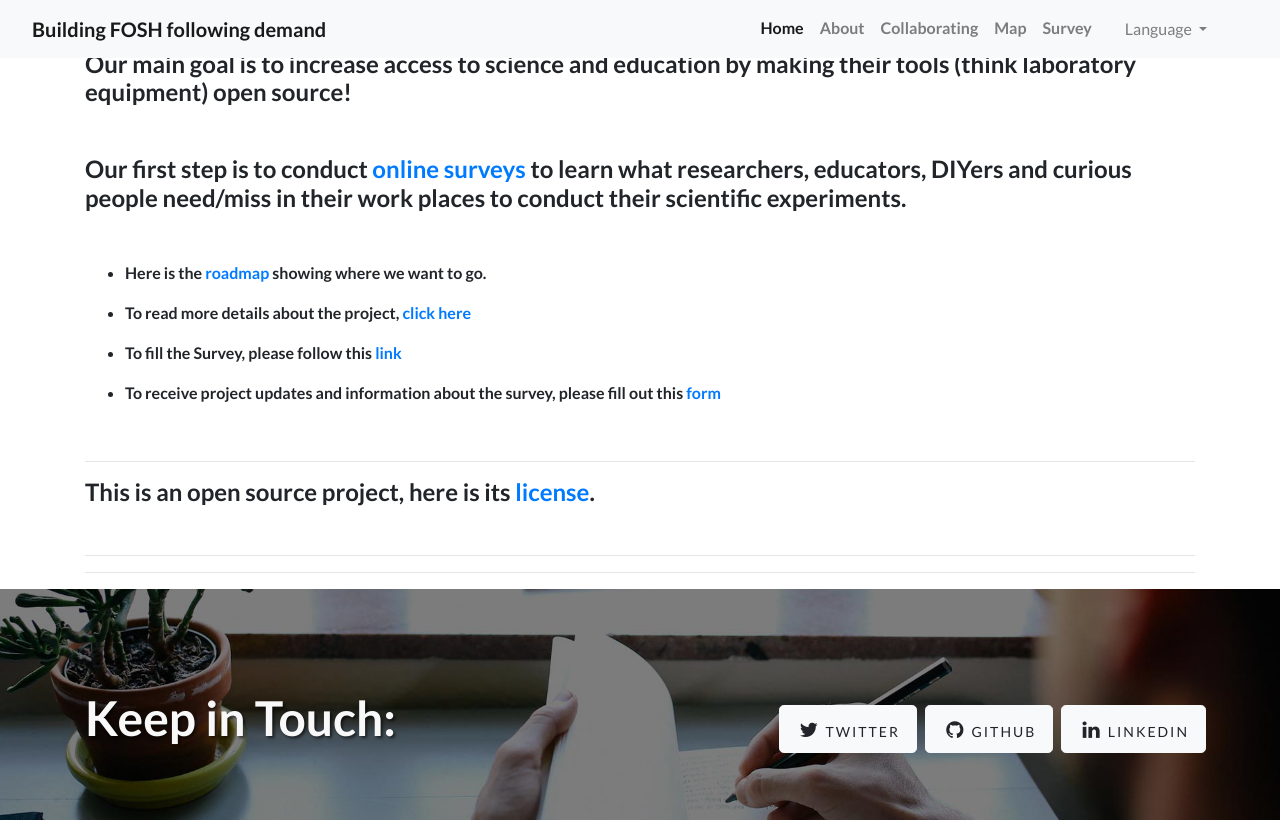
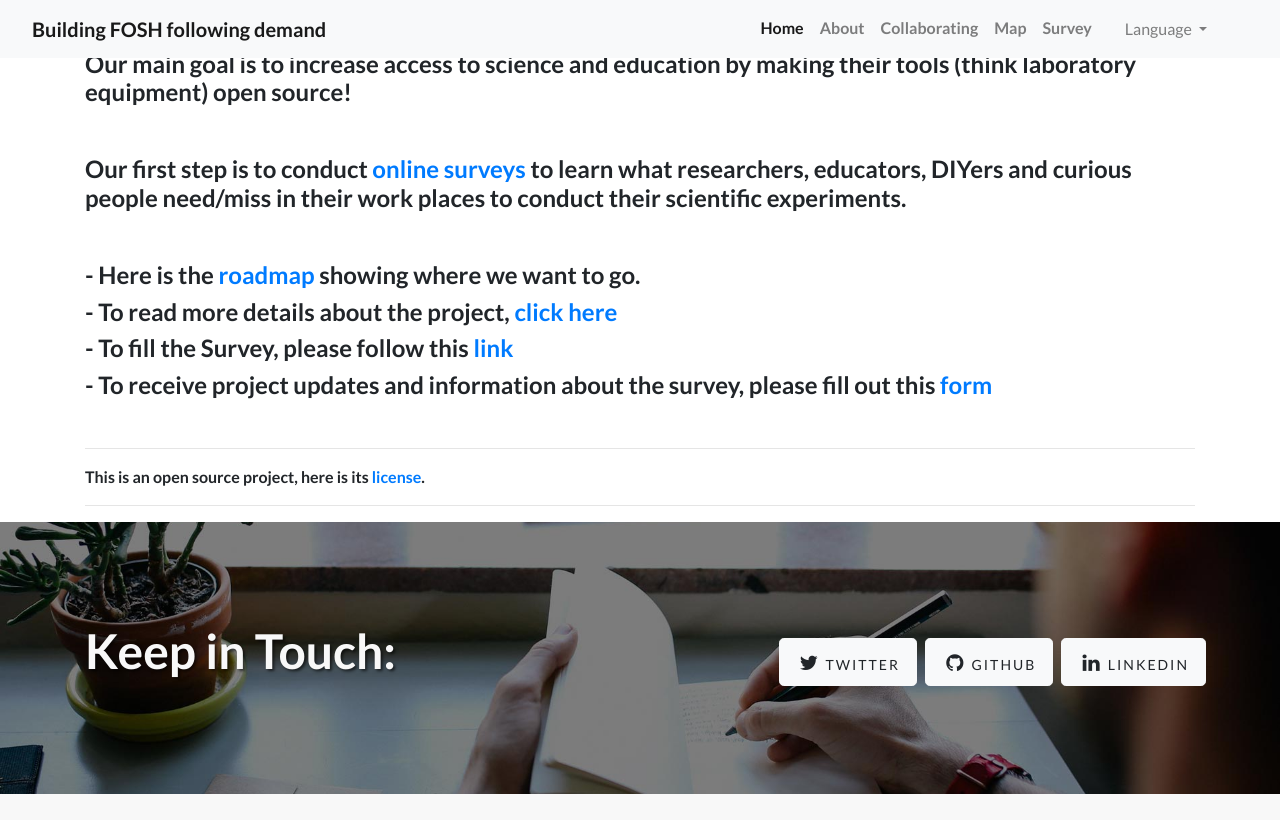
Before and after one commit to FOSH-following-demand/FOSH-following-demand.github.io, a Jekyll site: the page built from pages/en/home.md, in a window 1280 px wide and 900 px high, scrolled down 898 px, cut to the strip 0-820 px from the top of the window. Built offline with Jekyll 4.4.1, drawn with Linux system fonts in a browser that asks for light colours.

Commit message:
fix formatting

```diff
--- a/pages/en/about.md
+++ b/pages/en/about.md
@@ -7,6 +7,7 @@ ref: about
 ---
 
 {% raw %}
+
 <br>
   <center>
     <h1>
@@ -14,12 +15,18 @@ ref: about
 
 
 <br>
+
 {% endraw %}
 
-### Here is the short version of what this is all about:
+
+
+<h3> Here is the short version of what this is all about:
 
 
 <br>
+
+
+
 
 
 - In order to do research and to train/educate others, scientists/teachers and need access to hardware. Scientific hardware is normally expensive and it doesn't have to be. So we want to find out what people need in terms of equipment and build Open Source versions of them following this demand. The project can be roughly divided into two branches:
--- a/pages/en/home.md
+++ b/pages/en/home.md
@@ -26,13 +26,15 @@ ref: home
 
 <br>
 
-- Here is the [roadmap](https://github.com/orgs/FOSH-following-demand/projects/2) showing where we want to go.
 
-- To read more details about the project, [click here](https://fosh-following-demand.github.io/en/about)
+#### - Here is the [roadmap](https://github.com/orgs/FOSH-following-demand/projects/2) showing where we want to go.
 
-- To fill the Survey, please follow this [link](https://fosh-following-demand.github.io/en/survey)
+#### - To read more details about the project, [click here](https://fosh-following-demand.github.io/en/about)
 
-- To receive project updates and information about the survey, please fill out this [form](https://fosh-following-demand.github.io/en/survey#contact form)
+#### - To fill the Survey, please follow this [link](https://fosh-following-demand.github.io/en/survey)
+
+#### - To receive project updates and information about the survey, please fill out this [form](https://fosh-following-demand.github.io/en/survey#contact form)
+
 
 
 <br>
@@ -40,9 +42,4 @@ ref: home
 ---
 
 
-
-#### This is an open source project, here is its [license](https://github.com/FOSH-following-demand/FOSH-following-demand.github.io/blob/master/LICENSE).
-
-<br>
-
----
+This is an open source project, here is its [license](https://github.com/FOSH-following-demand/FOSH-following-demand.github.io/blob/master/LICENSE).
```
